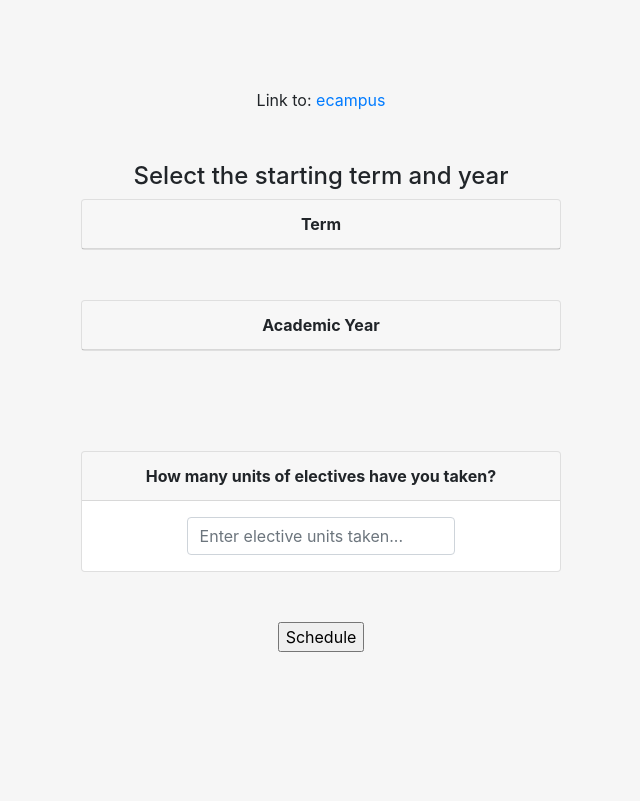
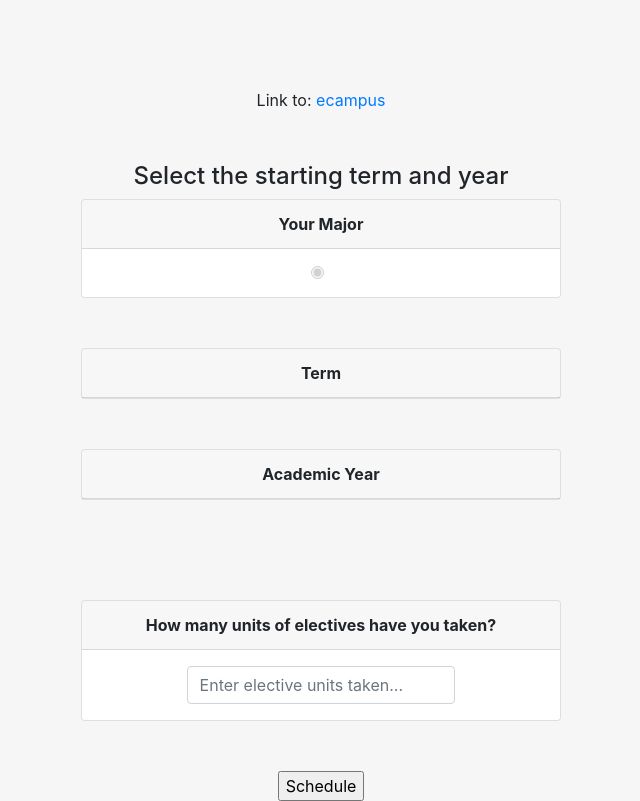
Before and after one commit to park-junha/GradPlanner, a Flask app: template templates/selectrequisites.html in a window 1280 px wide. Shown: the part 70-871 px from the top of the page, without its empty margins (319-959 px from the left). Before the commit the page ends 722 px from the top, so only its background shows below. Run offline with Flask 2, Linux system fonts and the light colour scheme; the template is opened without the code that fills it, so the values that code supplies are empty; parts of the project's set-up code (start-up, migrations or seed data) failed here and were passed over; some libraries are stand-ins or nearby versions.

Commit message:
adding disabled major checkbox on 2nd survey page, not working

```diff
--- a/main.py
+++ b/main.py
@@ -480,14 +480,15 @@ def selectRequisites():
     years = [{'name':'2019-2020','id':'2019'}, {'name':'2020-2021','id':'2020'}]
 
     # Translate ID of input major to queryable item name
-    global userMajor
-    userMajor = translateId(request.args.get('major'))
-    if userMajor is None:
+    userMajor = {}
+    userMajor['id'] = request.args.get('major')
+    if userMajor['id'] is None:
         print("No major declared. Defaulting to Undeclared major.")
-        userMajor = "Undeclared"
+        userMajor['id'] = "Undeclared"
+    userMajor['name'] = translateId(userMajor['id'])
 
     # Query all requisites for major
-    cur.execute(queryClasses(userMajor))
+    cur.execute(queryClasses(userMajor['name']))
     queriedMajorClasses = cur.fetchall()
     questionMajorClasses = jsonifyClasses(queriedMajorClasses)
 
@@ -514,7 +515,7 @@ def selectRequisites():
     conn.close()
     print("Connection to database closed.")
 
-    return render_template('selectrequisites.html', questionMajorClasses=questionMajorClasses, questionCores=questionCores, creditsAlert=creditsAlert, terms=terms, years=years)
+    return render_template('selectrequisites.html', questionMajorClasses=questionMajorClasses, questionCores=questionCores, creditsAlert=creditsAlert, terms=terms, years=years, userMajor=userMajor)
 
 # Schedule page
 @app.route("/schedule")
@@ -527,6 +528,8 @@ def schedule():
     majorClassesTaken = replaceDashesWithSpacesInList(request.args.getlist('questionMajorClassesTaken'))
     coresTaken = replaceDashesWithSpacesInList(request.args.getlist('questionCoresTaken'))
     allClassesTaken = majorClassesTaken + coresTaken
+
+    print(request.args.get('major'))
 
     try:
         startQuarter = request.args.get('startingQuarter')
--- a/templates/selectrequisites.html
+++ b/templates/selectrequisites.html
@@ -52,6 +52,21 @@
 
           <div>
             <h4>Select the starting term and year</h4>
+            <div class="card survey_name">
+              <div class="card-header">
+                Your Major
+              </div>
+              <ul class="list-group list-group-flush">
+                <li class="list-group-item">
+                  <div class="form-check">
+                    <input class="form-check-input" type="radio" name="major" id="{{ userMajor.id }}" value="{{ userMajor.id }}" checked disabled>
+                    <label class="form-check-label" for="{{ userMajor.id }}">
+                      {{ userMajor.name }}
+                    </label>
+                  </div>
+                </li>
+              </ul>
+            </div>
             <div class="card survey_name">
               <div class="card-header">
                 Term
```
